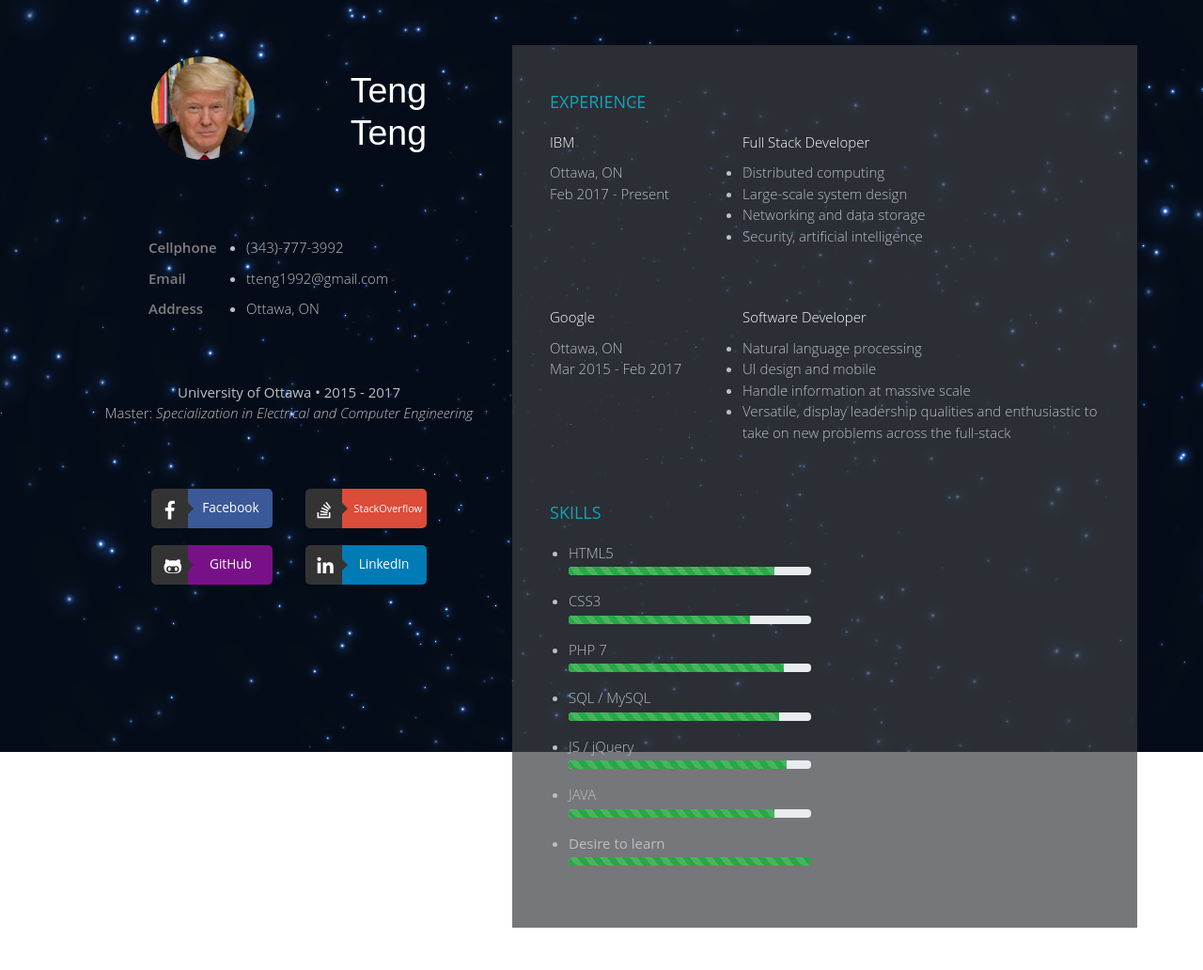
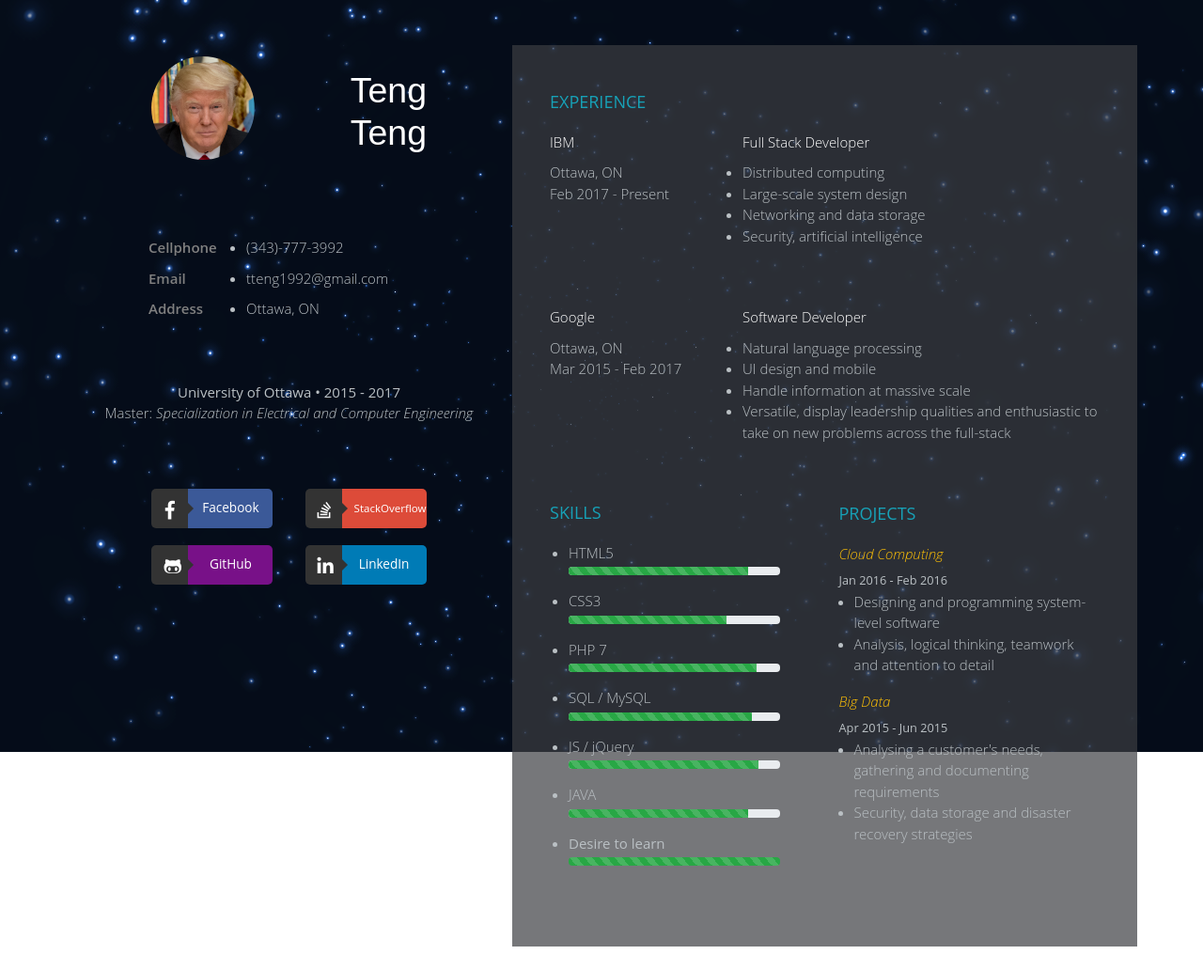
Before and after one commit to Teng-Teng/Personal-Webpage, a plain HTML site: page index.html in a window 1280 px wide. Shown: the whole page at 94% size. Drawn offline with nearby package versions, Linux system fonts and the light colour scheme; animation ran at ten frames a second.

Commit message:
projects column

```diff
--- a/directive.js
+++ b/directive.js
@@ -38,5 +38,5 @@ var time = angular.module('time', [])
     });
 
 time.controller('Ctrl2',function($scope){
-    $scope.format = 'yyyy-MM-dd h:mm:ss';
+    $scope.format = 'yyyy-MM-dd h:mm:ss a';
 });
--- a/index.html
+++ b/index.html
@@ -60,7 +60,7 @@
           </div>
 
           <div class="social-platforms">
-            <a class="btn btn-icon btn-facebook" href="">
+            <a class="btn btn-icon btn-facebook" href="https://www.facebook.com/teng.teng.9279" target="_blank">
               <i class="fab fa-facebook-f"></i>
               <span class="facebook">Facebook</span>
             </a>
@@ -68,7 +68,7 @@
               <i class="fab fa-stack-overflow"></i>
               <span class="stackoverflow"><small>StackOverflow</small></span>
             </a>
-            <a class="btn btn-icon btn-github" href="">
+            <a class="btn btn-icon btn-github" href="https://github.com/jackottawa" target="_blank">
               <i class="fab fa-github-alt"></i>
               <span class="github">GitHub</span>
             </a>
@@ -124,7 +124,7 @@
           </div>
 
           <div class="row">
-            <div class="col-6 skills">
+            <div class="col-6 skills pr-5">
               <h3 class="text-info">Skills</h3>
               <ul>
                 <li>
@@ -171,7 +171,29 @@
                 </li>
               </ul>
             </div>
-            <div class="col-6"></div>
+            <div class="col-6 projects">
+              <div class="project-title text-info">
+                Projects
+              </div>
+              <div class="project-name">
+                <i class="text-warning">Cloud Computing</i>
+              </div>
+              <small>Jan 2016 - Feb 2016</small>
+              <ul class="pl-3">
+                <li>Designing and programming system-level software</li>
+                <li>Analysis, logical thinking, teamwork and attention to detail</li>
+              </ul>
+
+              <div class="project-name">
+                <i class="text-warning">Big Data</i>
+              </div>
+              <small>Apr 2015 - Jun 2015</small>
+              <ul class="pl-3">
+                <li>Analysing a customer's needs, gathering and documenting requirements </li>
+                <li>Security, data storage and disaster recovery strategies</li>
+              </ul>
+
+            </div>
           </div>
         </div>
       </div>
--- a/webpage.css
+++ b/webpage.css
@@ -198,6 +198,12 @@ h3.experience-title {
 	color: white;
 	margin-bottom: 10px;
 }
+.skills {
+	text-align: left;
+	color: #bac0c4;
+	font-weight: 300;
+	margin-bottom: 20px;
+}
 .skills h3 {
 	color: #66cc99;
 	/*color: #28a745;*/
@@ -217,3 +223,24 @@ h3.experience-title {
 .skills li {
 	margin-bottom: 16px;
 }
+.projects {
+	text-align: left;
+	color: #bac0c4;
+	font-weight: 300;
+	margin-bottom: 20px;
+}
+.project-name {
+	color: orange;
+	margin-bottom: 5px;
+}
+small {
+	font-size: 85%;
+}
+.project-title {
+	/*color: #66cc99;*/
+	text-align: left;
+	text-transform: uppercase;
+	font-size: 1.2em;
+	margin-bottom: 20px;
+	font-weight: 400;
+}
```
